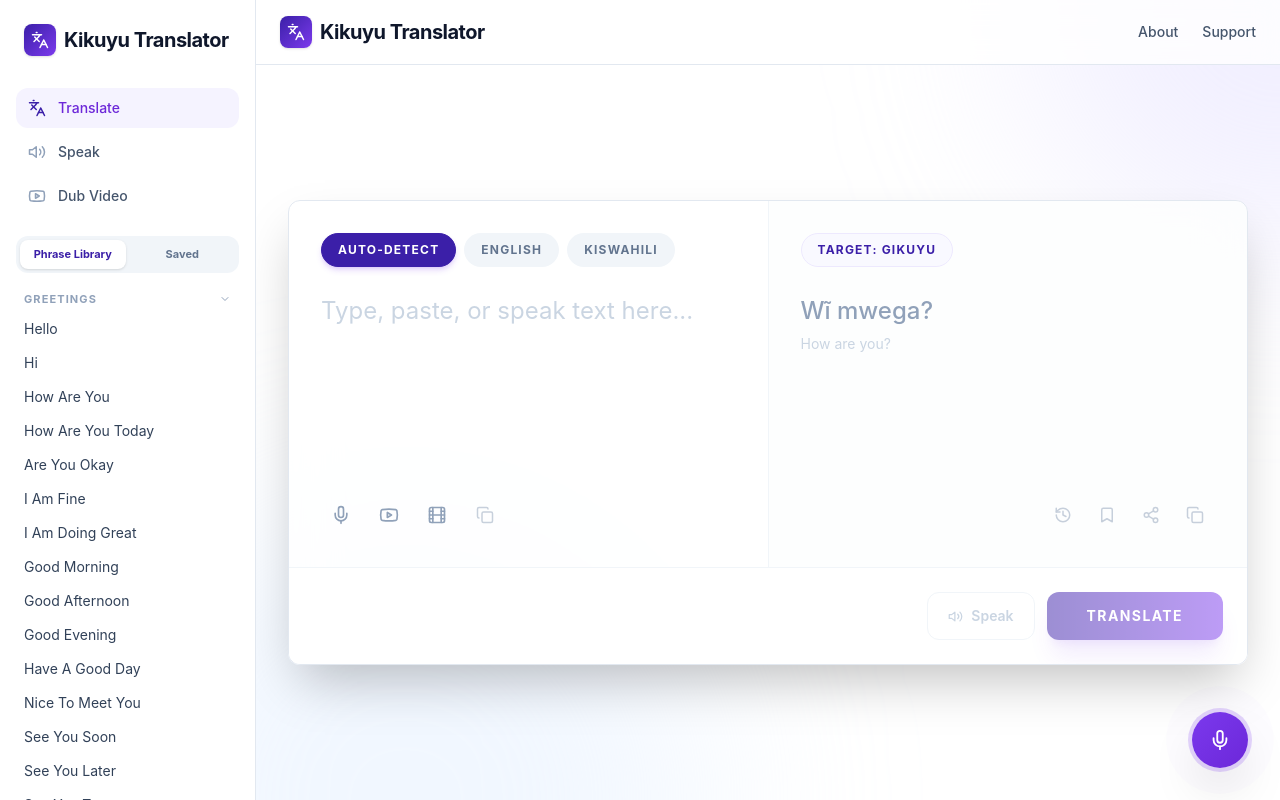
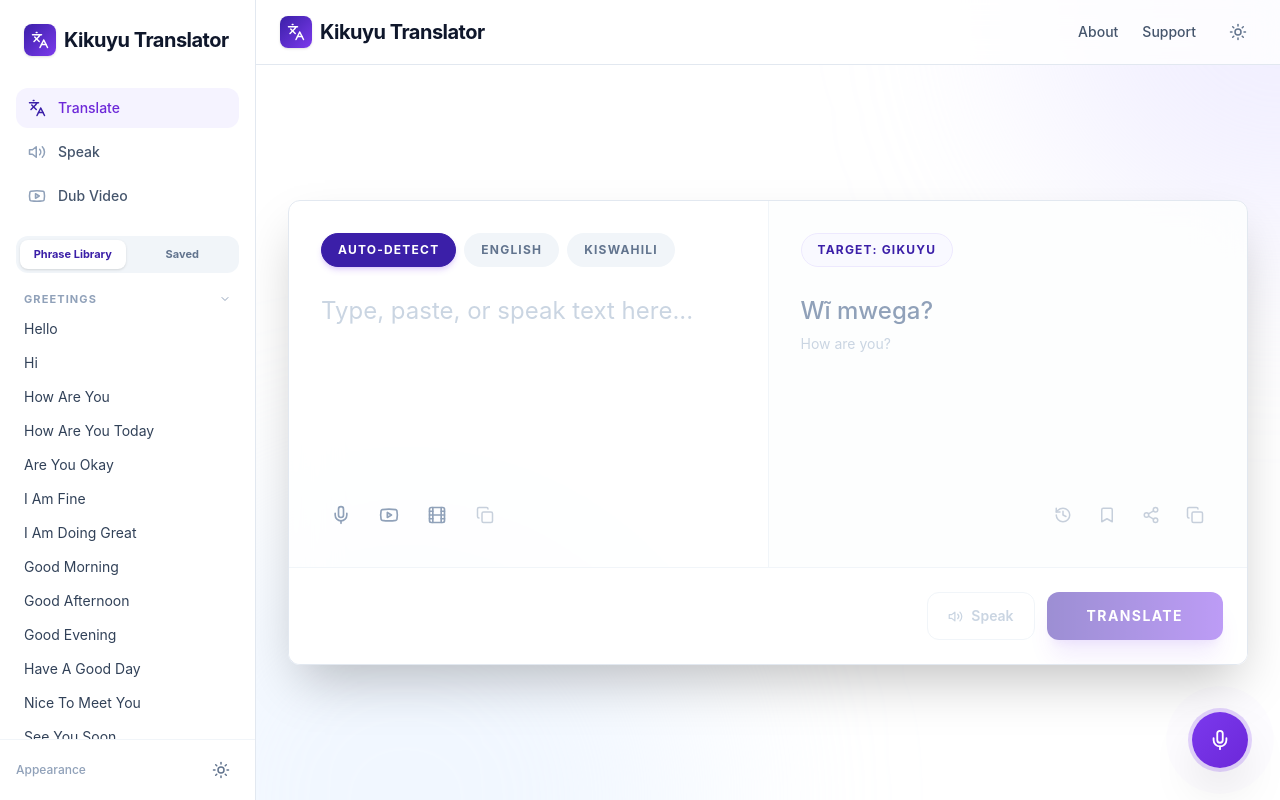
Before and after one commit to chillyreward/New-translator, a Next.js app: page /translate in a window 1280 px wide. Built offline with nearby package versions, Linux system fonts and the light colour scheme.

Commit message:
feat: add dark/light mode toggle to Navbar and Sidebar

```diff
--- a/components/Navbar.tsx
+++ b/components/Navbar.tsx
@@ -3,6 +3,7 @@
 import Link from "next/link";
 import { Languages } from "lucide-react";
 import { Button } from "./Button";
+import { ThemeToggle } from "./ThemeToggle";
 import { usePathname } from "next/navigation";
 import { APP_NAME } from "@/lib/constants";
 
@@ -27,6 +28,8 @@ export function Navbar() {
             Support
           </Link>
 
+          <ThemeToggle />
+
           {pathname === "/" && (
             <div className="flex items-center gap-3 ml-2">
               <Link href="/login">
--- a/components/Sidebar.tsx
+++ b/components/Sidebar.tsx
@@ -7,6 +7,7 @@ import { cn } from "@/lib/utils";
 import { APP_NAME } from "@/lib/constants";
 import { useStore } from "@/lib/store";
 import { useState } from "react";
+import { ThemeToggle } from "./ThemeToggle";
 
 const navItems = [
   { name: "Translate", href: "/translate", icon: Languages },
@@ -203,6 +204,12 @@ export function Sidebar() {
           </div>
         )}
       </div>
+
+      {/* Theme toggle at bottom of sidebar */}
+      <div className="shrink-0 px-4 py-3 border-t border-slate-100 dark:border-slate-800 flex items-center justify-between">
+        <span className="text-xs text-slate-400 dark:text-slate-500 font-medium">Appearance</span>
+        <ThemeToggle />
+      </div>
     </aside>
   );
 }
--- a/components/ThemeToggle.tsx
+++ b/components/ThemeToggle.tsx
@@ -1,40 +1,34 @@
 "use client";
 
 import { useTheme } from "next-themes";
-import { Moon, Sun } from "lucide-react";
-import { Button } from "./Button";
+import { Sun, Moon } from "lucide-react";
 import { useEffect, useState } from "react";
+import { cn } from "@/lib/utils";
 
-export function ThemeToggle() {
+export function ThemeToggle({ className }: { className?: string }) {
   const { theme, setTheme } = useTheme();
   const [mounted, setMounted] = useState(false);
 
-  // Avoid hydration mismatch
-  useEffect(() => {
-    setMounted(true);
-  }, []);
+  // Avoid hydration mismatch — only render after mount
+  useEffect(() => setMounted(true), []);
+  if (!mounted) return <div className="w-9 h-9" />;
 
-  if (!mounted) {
-    return (
-      <Button variant="ghost" size="icon" className="w-9 h-9 rounded-full opacity-0">
-        <Sun size={18} />
-      </Button>
-    );
-  }
+  const isDark = theme === "dark";
 
   return (
-    <Button
-      variant="ghost"
-      size="icon"
-      onClick={() => setTheme(theme === "dark" ? "light" : "dark")}
-      className="w-9 h-9 rounded-full hover:bg-slate-100 dark:hover:bg-slate-800 transition-colors"
-      title={theme === "dark" ? "Switch to light mode" : "Switch to dark mode"}
+    <button
+      onClick={() => setTheme(isDark ? "light" : "dark")}
+      className={cn(
+        "relative w-9 h-9 rounded-xl flex items-center justify-center transition-all",
+        "text-slate-500 dark:text-slate-400",
+        "hover:bg-slate-100 dark:hover:bg-slate-800",
+        "hover:text-slate-900 dark:hover:text-slate-50",
+        className
+      )}
+      title={isDark ? "Switch to light mode" : "Switch to dark mode"}
+      aria-label="Toggle theme"
     >
-      {theme === "dark" ? (
-        <Sun size={18} className="text-amber-400" />
-      ) : (
-        <Moon size={18} className="text-slate-700" />
-      )}
-    </Button>
+      {isDark ? <Sun size={18} /> : <Moon size={18} />}
+    </button>
   );
 }
```
